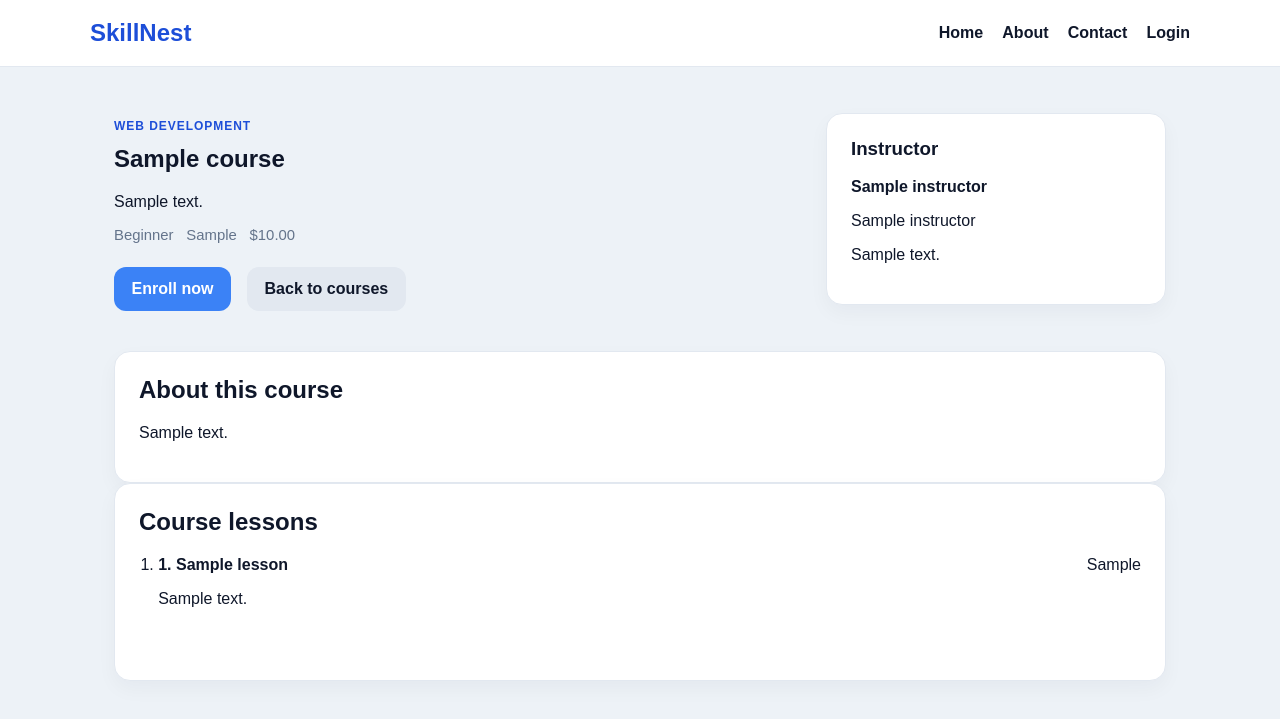
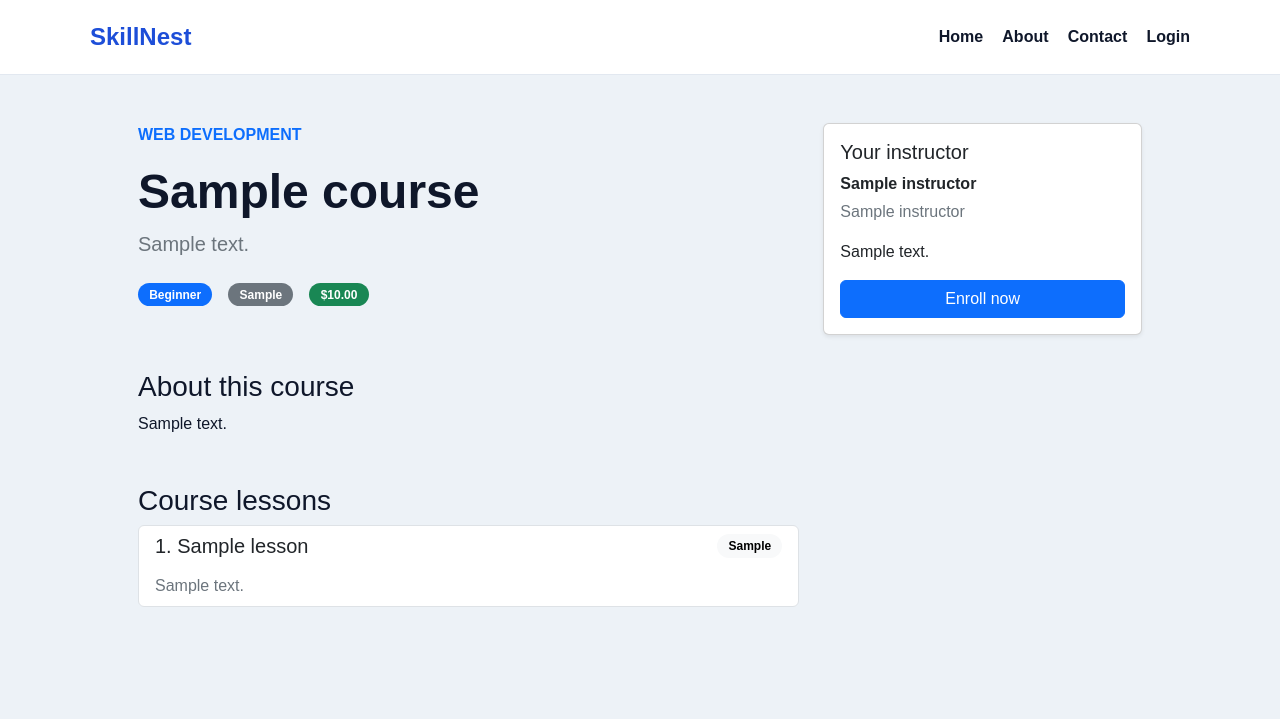
Before and after one commit to sakshipatil241-rgb/online-course-django, a Django app: a page that uses courses/templates/courses/base.html in a window 1280 px wide. Shown: the top 719 px of the page. Run offline with Django 5.2, Linux system fonts and the light colour scheme; tables that the repository leaves empty hold one stand-in row (values such as "Sample post").

Commit message:
Add Bootstrap course detail template
Co-authored-by: Copilot <223556219+Copilot@users.noreply.github.com>

```diff
--- a/courses/templates/courses/base.html
+++ b/courses/templates/courses/base.html
@@ -5,6 +5,7 @@
     <meta charset="UTF-8">
     <meta name="viewport" content="width=device-width, initial-scale=1.0">
     <title>{% block title %}SkillNest{% endblock %}</title>
+    {% block extra_head %}{% endblock %}
     <link rel="stylesheet" href="{% static 'courses/css/styles.css' %}">
 </head>
 <body>
--- /dev/null
+++ b/courses/templates/courses/course_details_bootstrap.html
@@ -0,0 +1,55 @@
+{% extends 'courses/base.html' %}
+
+{% block title %}{{ course.title }} | SkillNest{% endblock %}
+
+{% block extra_head %}
+    <link href="https://cdn.jsdelivr.net/npm/bootstrap@5.3.3/dist/css/bootstrap.min.css" rel="stylesheet">
+{% endblock %}
+
+{% block content %}
+<section class="container py-5">
+    <div class="row g-4 align-items-start">
+        <div class="col-lg-8">
+            <p class="text-primary fw-semibold text-uppercase">{{ course.category }}</p>
+            <h1 class="display-5 fw-bold">{{ course.title }}</h1>
+            <p class="lead text-secondary">{{ course.short_description }}</p>
+
+            <div class="d-flex flex-wrap gap-3 my-4">
+                <span class="badge text-bg-primary">{{ course.level }}</span>
+                <span class="badge text-bg-secondary">{{ course.duration }}</span>
+                <span class="badge text-bg-success">${{ course.price }}</span>
+            </div>
+
+            <h2 class="h3 mt-5">About this course</h2>
+            <p>{{ course.description }}</p>
+
+            <h2 class="h3 mt-5">Course lessons</h2>
+            <div class="list-group">
+                {% for lesson in lessons %}
+                    <article class="list-group-item">
+                        <div class="d-flex justify-content-between align-items-start gap-3">
+                            <h3 class="h5 mb-1">{{ lesson.order }}. {{ lesson.title }}</h3>
+                            <span class="badge text-bg-light">{{ lesson.duration }}</span>
+                        </div>
+                        <p class="mb-0 text-secondary">{{ lesson.content }}</p>
+                    </article>
+                {% empty %}
+                    <p class="list-group-item mb-0">Lessons for this course will be available soon.</p>
+                {% endfor %}
+            </div>
+        </div>
+
+        <aside class="col-lg-4">
+            <div class="card shadow-sm">
+                <div class="card-body">
+                    <h2 class="h5 card-title">Your instructor</h2>
+                    <p class="fw-semibold mb-1">{{ course.instructor.name }}</p>
+                    <p class="text-secondary">{{ course.instructor.title }}</p>
+                    <p class="card-text">{{ course.instructor.bio }}</p>
+                    <a class="btn btn-primary w-100" href="{% url 'enroll_course' course.slug %}">Enroll now</a>
+                </div>
+            </div>
+        </aside>
+    </div>
+</section>
+{% endblock %}
--- a/courses/views.py
+++ b/courses/views.py
@@ -26,7 +26,7 @@ def contact(request):
 def course_detail(request, slug):
     course = get_object_or_404(Course, slug=slug, published=True)
     lessons = course.lessons.all()
-    return render(request, 'courses/course_detail.html', {'course': course, 'lessons': lessons})
+    return render(request, 'courses/course_details_bootstrap.html', {'course': course, 'lessons': lessons})
 
 
 def enroll_course(request, slug):
```
Also changed, not shown: courses/tests.py (+17 -0 lines).
